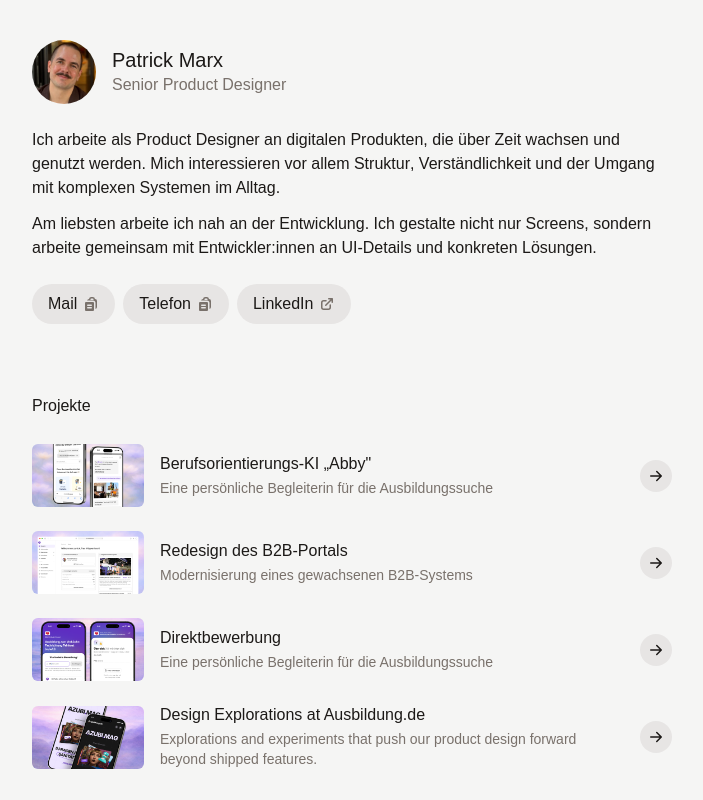
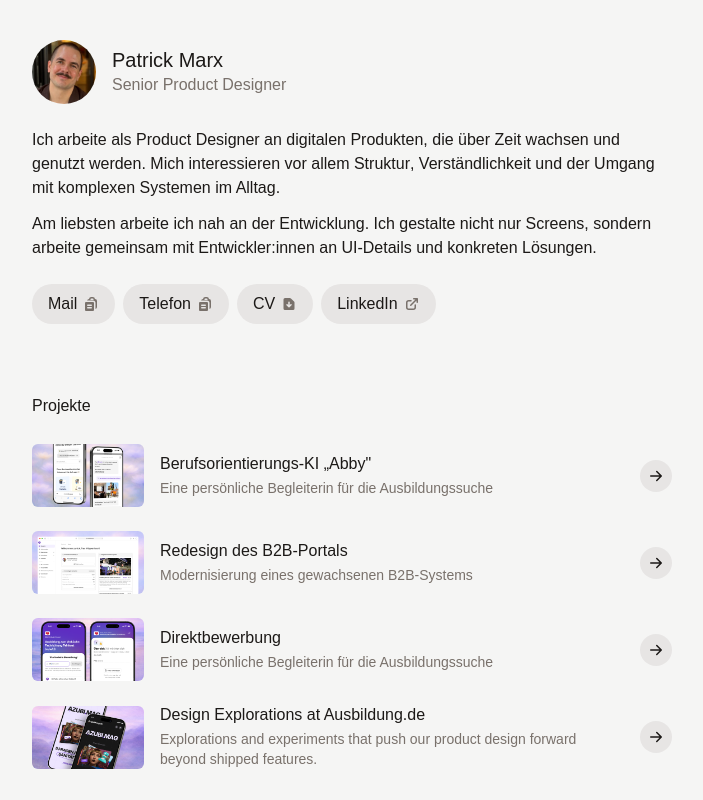
Before and after one commit to paddykiwicow/portfolio, a Next.js app: page / in a window 1280 px wide. Shown: the top 800 px of the page, without its empty margins (288-991 px from the left). Built offline with nearby package versions, Linux system fonts and the light colour scheme; no server answers.

Commit message:
Update Header and add CV PDF

```diff
--- a/src/components/Header.tsx
+++ b/src/components/Header.tsx
@@ -3,6 +3,7 @@
 import {
   ArrowTopRightOnSquareIcon,
   ClipboardDocumentListIcon,
+  DocumentArrowDownIcon,
 } from '@heroicons/react/16/solid';
 import { AnimatePresence, motion } from 'framer-motion';
 import Image from 'next/image';
@@ -107,6 +108,15 @@ export default function Header() {
           </AnimatePresence>
         </button>
         <a
+          href='/cv_patrick-marx.pdf'
+          target='_blank'
+          rel='noopener noreferrer'
+          className='inline-flex items-center justify-center gap-1.5 rounded-full bg-stone-200 px-4 py-2 font-medium text-stone-900 transition-all hover:bg-stone-300'
+        >
+          <span>CV</span>
+          <DocumentArrowDownIcon className='h-4 w-4 flex-shrink-0 text-stone-500' />
+        </a>
+        <a
           href='https://www.linkedin.com/in/patrickmrx/'
           target='_blank'
           rel='noopener noreferrer'
```
Also changed, not shown: 1 other file (tests, documents, lock files or other folders).
